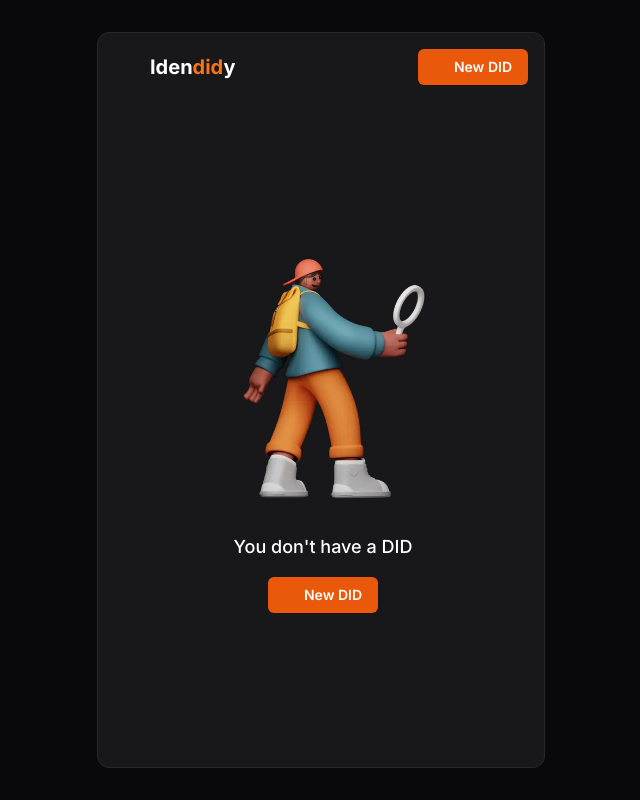
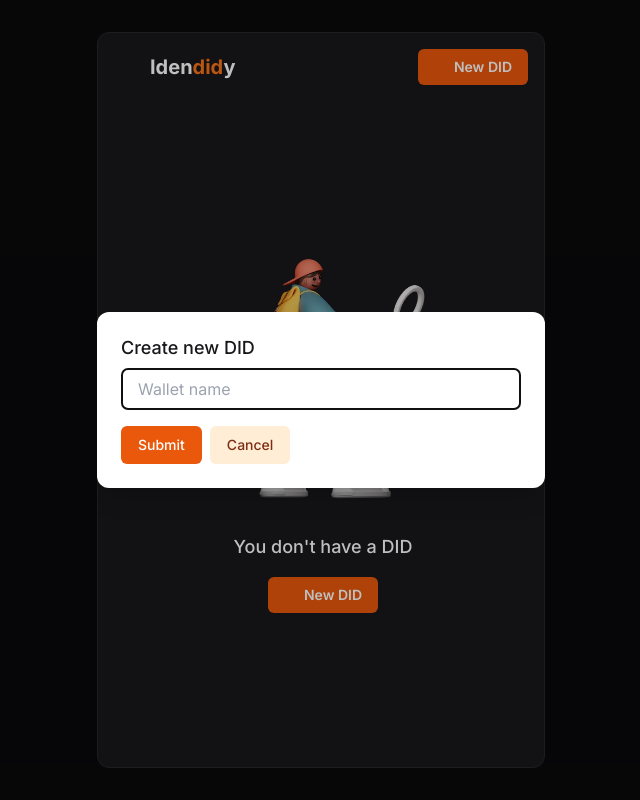
Before and after one commit to afhay/idendidy, a Next.js app: page / in a window 1280 px wide. Shown: the whole page, without its empty margins (319-959 px from the left). Built offline with nearby package versions, Linux system fonts and the light colour scheme; some icons are missing.

Commit message:
interface new did

```diff
--- a/app/page.js
+++ b/app/page.js
@@ -1,25 +1,31 @@
 "use client";
 
+import toast, { Toaster } from "react-hot-toast";
 import { Icon } from "@iconify/react";
 import Image from "next/image";
-import { useState } from "react";
-
-// const identities = [
-//   { did: "1111111111", name: "First" },
-//   { did: "2222222222", name: "Second" },
-//   { did: "3333333333", name: "Third" },
-//   { did: "4444444444", name: "Fourth" },
-//   { did: "5555555555", name: "Fifth" },
-//   { did: "6666666666", name: "Sixth" },
-//   { did: "7777777777", name: "Seventh" },
-// ];
+import { Fragment, useRef, useState } from "react";
+import { Dialog, Transition } from "@headlessui/react";
 
 export default function Home() {
+  const walletNameRef = useRef();
+  let [isOpen, setIsOpen] = useState(true);
   const [dids, setDids] = useState([]);
+
+  const handleNewDid = async () => {
+    toast("new DID created!", {
+      position: "bottom-center",
+      icon: "🚀",
+      style: {
+        borderRadius: "10px",
+        background: "#333",
+        color: "#fff",
+      },
+    });
+  };
 
   return (
     <main className="h-screen bg-zinc-950 text-white p-0 sm:p-8">
-      <div className="w-full flex flex-col sm:max-w-md mx-auto h-full rounded-xl bg-zinc-900 border border-zinc-800 py-4 pl-4">
+      <div className="w-full flex flex-col sm:max-w-md mx-auto h-full rounded-none sm:rounded-xl bg-zinc-900 border border-zinc-800 py-4 pl-4">
         <div className="flex items-center justify-between mb-4 shrink-0 pr-4">
           <div className="flex items-center gap-2">
             <Icon icon="heroicons:finger-print-16-solid" className="w-7 h-7" />
@@ -27,7 +33,10 @@ export default function Home() {
               Iden<span className="text-orange-500">did</span>y
             </h1>
           </div>
-          <button className="bg-orange-600 flex items-center gap-1 px-4 py-2 text-sm font-semibold rounded-md hover:bg-orange-700 transition-all">
+          <button
+            className="bg-orange-600 flex items-center gap-1 px-4 py-2 text-sm font-semibold rounded-md hover:bg-orange-700 transition-all"
+            onClick={() => setIsOpen(true)}
+          >
             <Icon icon="heroicons:plus-16-solid" className="w-4 h-4" />
             New DID
           </button>
@@ -54,7 +63,10 @@ export default function Home() {
                 <Image src="/img/looking.webp" fill alt="Looking" />
               </div>
               <p className="font-medium text-lg mt-4 mb-4">You don&apos;t have a DID</p>
-              <button className="bg-orange-600 flex items-center gap-1 px-4 py-2 text-sm font-semibold rounded-md hover:bg-orange-700 transition-all">
+              <button
+                className="bg-orange-600 flex items-center gap-1 px-4 py-2 text-sm font-semibold rounded-md hover:bg-orange-700 transition-all"
+                onClick={() => setIsOpen(true)}
+              >
                 <Icon icon="heroicons:plus-16-solid" className="w-4 h-4" />
                 New DID
               </button>
@@ -62,6 +74,65 @@ export default function Home() {
           )}
         </div>
       </div>
+
+      <Transition appear show={isOpen} as={Fragment}>
+        <Dialog as="div" className="relative z-10" onClose={() => setIsOpen(false)}>
+          <Transition.Child
+            as={Fragment}
+            enter="ease-out duration-300"
+            enterFrom="opacity-0"
+            enterTo="opacity-100"
+            leave="ease-in duration-200"
+            leaveFrom="opacity-100"
+            leaveTo="opacity-0"
+          >
+            <div className="fixed inset-0 bg-black/25" />
+          </Transition.Child>
+
+          <div className="fixed inset-0 overflow-y-auto">
+            <div className="flex min-h-full items-center justify-center p-4 text-center">
+              <Transition.Child
+                as={Fragment}
+                enter="ease-out duration-300"
+                enterFrom="opacity-0 scale-95"
+                enterTo="opacity-100 scale-100"
+                leave="ease-in duration-200"
+                leaveFrom="opacity-100 scale-100"
+                leaveTo="opacity-0 scale-95"
+              >
+                <Dialog.Panel className="w-full max-w-md transform overflow-hidden rounded-xl bg-white p-6 text-left align-middle shadow-xl transition-all">
+                  <Dialog.Title as="h3" className="text-lg font-medium leading-6 text-zinc-900">
+                    Create new DID
+                  </Dialog.Title>
+
+                  <div className="mt-2">
+                    <input type="text" ref={walletNameRef} className="w-full border border-gray-300 rounded-md px-4 py-2" placeholder="Wallet name" />
+                  </div>
+
+                  <div className="mt-4 flex items-center gap-2">
+                    <button
+                      type="button"
+                      className="inline-flex justify-center rounded-md border border-transparent bg-orange-600 px-4 py-2 text-sm font-medium text-white hover:bg-orange-700 focus:outline-none focus-visible:ring-2 focus-visible:ring-orange-500 focus-visible:ring-offset-2 transition-all"
+                      onClick={() => handleNewDid()}
+                    >
+                      Submit
+                    </button>
+                    <button
+                      type="button"
+                      className="inline-flex justify-center rounded-md border border-transparent bg-orange-100 px-4 py-2 text-sm font-medium text-orange-900 hover:bg-orange-200 focus:outline-none focus-visible:ring-2 focus-visible:ring-orange-500 focus-visible:ring-offset-2 transition-all"
+                      onClick={() => setIsOpen(false)}
+                    >
+                      Cancel
+                    </button>
+                  </div>
+                </Dialog.Panel>
+              </Transition.Child>
+            </div>
+          </div>
+        </Dialog>
+      </Transition>
+
+      <Toaster />
     </main>
   );
 }
--- a/package.json
+++ b/package.json
@@ -9,9 +9,12 @@
     "lint": "next lint"
   },
   "dependencies": {
+    "@headlessui/react": "^1.7.17",
     "next": "14.0.4",
     "react": "^18",
-    "react-dom": "^18"
+    "react-dom": "^18",
+    "react-hot-toast": "^2.4.1",
+    "zustand": "^4.4.7"
   },
   "devDependencies": {
     "@iconify/react": "^4.1.1",
```
Also changed, not shown: 1 other file (tests, documents, lock files or other folders).
